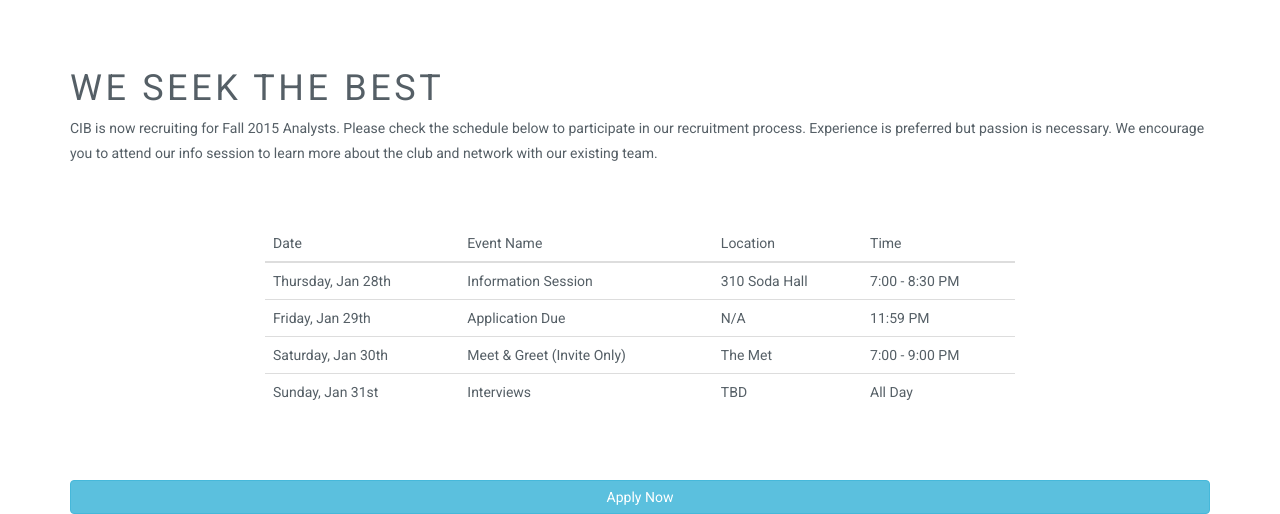
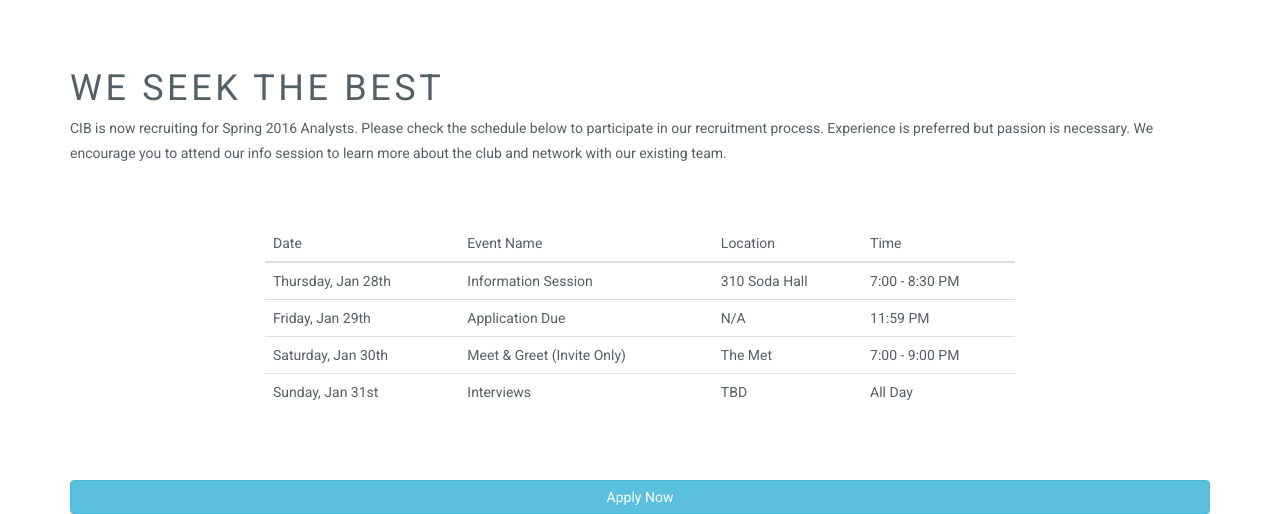
Before and after one commit to ciberkeley/ciberkeley.github.io, a Jekyll site: the page built from recruitment.html, in a window 1280 px wide. Shown: the part 475-989 px from the top of the page. Built offline with Jekyll 4.4.1, drawn with Linux system fonts in a browser that asks for light colours; nearby versions of some CDN libraries.

Commit message:
Updating some text"

```diff
--- a/recruitment.html
+++ b/recruitment.html
@@ -11,7 +11,7 @@ layout: default
     <div class="col-md-12">
       <p>
         <h1>We Seek The Best </h1>
-        CIB is now recruiting for Fall 2015 Analysts. Please check the schedule below to participate in our recruitment process. Experience is preferred but passion is necessary. We encourage you to attend our info session to learn more about the club and network with our existing team.
+        CIB is now recruiting for Spring 2016 Analysts. Please check the schedule below to participate in our recruitment process. Experience is preferred but passion is necessary. We encourage you to attend our info session to learn more about the club and network with our existing team.
       </p>
     </div>
   </div>
```
